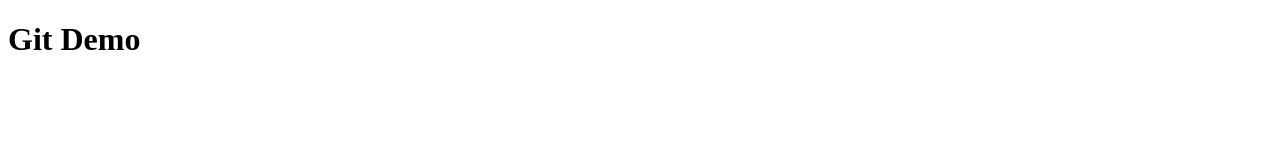
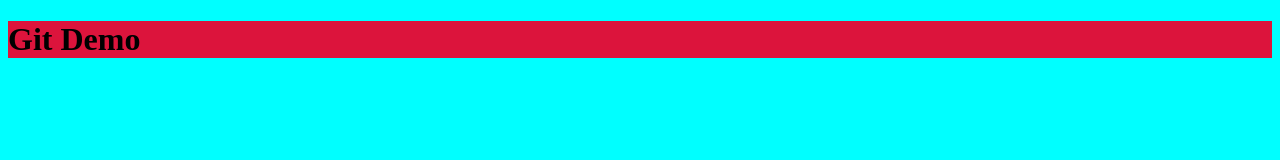
Before and after one commit to mahmoodhussam/icon-software-test, a plain HTML site: page index.html in a window 1280 px wide. Drawn offline with Linux system fonts and the light colour scheme.

Commit message:
Add basic style

```diff
--- a/index.html
+++ b/index.html
@@ -4,6 +4,7 @@
     <meta charset="UTF-8" />
     <meta http-equiv="X-UA-Compatible" content="IE=edge" />
     <meta name="viewport" content="width=device-width, initial-scale=1.0" />
+    <link rel="stylesheet" href="style.css" />
     <title>Git</title>
   </head>
   <body>
--- a/style.css
+++ b/style.css
@@ -0,0 +1,6 @@
+body {
+  background-color: aqua;
+}
+h1 {
+  background-color: crimson;
+}
```
